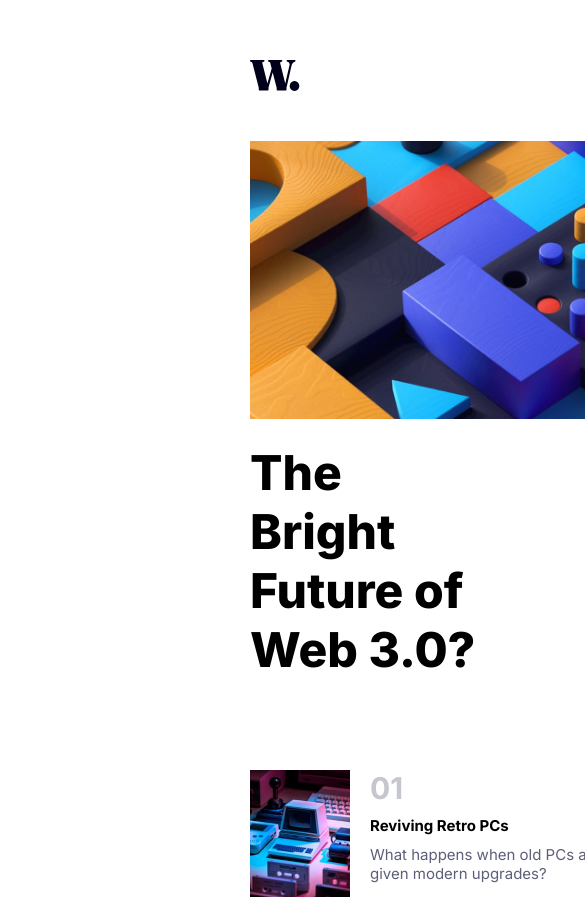
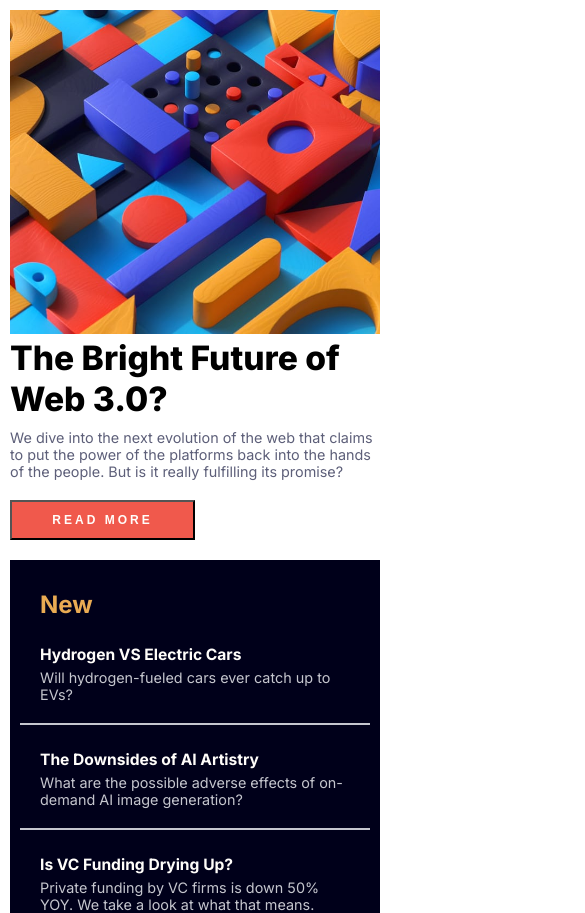
Before and after one commit to BikramNischal/news-homepage, a React (Vite) app: page / in a window 390 px wide. Shown: the top 913 px of the page, 585 px wide, since content can reach past the window. Built offline with nearby package versions, Linux system fonts and the light colour scheme.

Commit message:
added some responsiveness

```diff
--- a/src/App.jsx
+++ b/src/App.jsx
@@ -1,3 +1,4 @@
+import { useState, useEffect } from "react";
 import Navbar from "./components/Navbar";
 import MainContent from "./components/MainContent";
 import SideContent from "./components/SideContent";
@@ -6,9 +7,11 @@ import BottomContent from "./components/BottomContent";
 import "./styles/AppStyle.css";
 
 function App() {
+    const [screenWidth, setScreenWidth] = useState(window.innerWidth);
+    // window.addEventListener('resize', setScreenWidth(window.innerWidth));
     return (
         <>
-            <Navbar />
+            <Navbar screensize = {screenWidth}/>
             <div className="main-container">
                 <MainContent />
                 <SideContent />
--- a/src/components/MainContent.jsx
+++ b/src/components/MainContent.jsx
@@ -4,7 +4,10 @@ import "../styles/MainContentStyles.css";
 export default function MainContent() {
     return (
         <div className="main-content">
-            <img className="main-image" src="/assets/images/image-web-3-desktop.jpg" width="500px" alt="news image" />
+            <picture className="main-image" width="500px">
+                <source media="(max-width: 800px)" srcSet="/assets/images/image-web-3-mobile.jpg" />
+                <img src="/assets/images/image-web-3-desktop.jpg" width="100%"  alt="news image" />
+            </picture>
 
             <div className="main-news-details">
                 <h1 className="news-header main-header"> The Bright Future of Web 3.0?</h1>
--- a/src/components/Navbar.jsx
+++ b/src/components/Navbar.jsx
@@ -1,10 +1,11 @@
 import "../styles/NavbarStyles.css";
 
 
-export default function Navbar() {
+export default function Navbar( props) {
+    if (props.screensize > 800) {
         return (
             <div className="nav-bar">
-            <img className="navbar-logo" src="/assets/images/logo.svg"  width="50px" alt="company logo" />
+                <img className="navbar-logo" src="/assets/images/logo.svg" width="50px" alt="company logo" />
                 <ul className="nav-list">
                     <li>Home</li>
                     <li>New</li>
@@ -15,3 +16,4 @@ export default function Navbar() {
             </div>
         );
     }
+}
--- a/src/styles/AppStyle.css
+++ b/src/styles/AppStyle.css
@@ -17,13 +17,39 @@
 html {
     font-size: 15px;
     font-family: 'Inter', sans-serif;
-    padding : 10px 250px;
+    padding : 10px 100px;
 }
 
 .main-container{
     width: 100%;
-    min-width: 1000px;
-    min-height: 400px;
+    min-width: 900px;
+    min-height: 200px;
     display:flex;
+    justify-content: space-between;
     margin-bottom: 50px;
 }
+
+
+
+@media only screen and ( max-width: 1100px) {
+    html{
+        padding: 10px 40px;
+        font-size: 14px;
+    }
+
+    .main-container{
+        min-width: 700px;
+    }
+}
+
+@media only screen and (max-width: 800px){
+    html{
+        font-size: 12px;
+        padding: 10px;
+    }
+
+    .main-container{
+        min-width: 250px;
+        flex-direction: column;
+    }
+}
--- a/src/styles/BottomContentStyles.css
+++ b/src/styles/BottomContentStyles.css
@@ -1,13 +1,14 @@
 
 .bottom-content{
     width:100%;
-    min-width:1000px;
+    min-width:900px;
     display:flex;
     margin-bottom: 50px;
 }
 
 .news-container{
     display:flex;
+    width: 33%;
 }
 
 .news-container:active .trending-header,
@@ -35,3 +36,38 @@
     width: 100px;
     margin-right: 20px;
 }
+
+
+@media only screen and (max-width: 1100px){
+    .bottom-content{
+        min-width: 700px;
+    }
+    .trending-news-image{
+        width: 80px;
+    }
+}
+
+@media only screen and (max-width: 800px){
+    .bottom-content{
+        flex-direction: column;
+        gap : 20px;
+        width: 100%;
+        min-width: 250px;
+    }
+
+    .news-container{
+        width: 100%;
+    }
+
+    .trending-news-image{
+        width: 100px;
+    }
+
+    .trending-header{
+        font-size: 1.5rem;
+    }
+
+    .trending-sub-header{
+        font-size: 1.2rem;
+    }
+}
--- a/src/styles/MainContentStyles.css
+++ b/src/styles/MainContentStyles.css
@@ -1,5 +1,5 @@
 .main-content {
-    width: 70%;
+    width: 65%;
     margin-right: 30px;
     margin-bottom: 20px;
 }
@@ -12,21 +12,22 @@
 .main-news-details {
     width: 100%;
     display: flex;
+    gap: 10px;
 }
 
 .main-header {
-    font-size: 3.2rem;
+    font-size: 3rem;
     width: 50%;
+    min-width: 250px;
     padding-right: 100px;
     font-weight: 800;
 }
 
 .news-description {
     width: 50%;
-}
-
-.news-description {
+    font-size: 1rem;
     display: flex;
+    gap: 10px;
     flex-direction: column;
     justify-content: space-between;
 }
@@ -39,7 +40,7 @@
     width: 50%;
     height: 50px;
     font-weight: 800;
-    font-size: 16px;
+    font-size: 1rem;
     border-radius: 0;
     background-color: var(--primary-red);
     color: var(--secondary-white);
@@ -49,3 +50,54 @@
 .btn:active, .btn:hover{
     background-color: var(--secondary-very-dark-blue);
 }
+
+
+@media only screen and (max-width: 1350px){
+    .news-header{
+        font-size: 2.8rem;
+        padding-right: 50px;
+    }
+
+    .btn{
+        height: 40px;
+    }
+}
+
+@media only screen and ( max-width: 1100px){
+    .news-header{
+        font-size: 2.8rem;
+        padding-right: 20px;
+    }
+
+    .news-description{
+        font-size: 0.9rem;
+    }
+
+    .btn{
+        width: 70%;
+    }
+}
+
+@media only screen and (max-width: 800px){
+    .main-content{
+        width: 100%;
+    }
+
+    .main-news-details{
+        flex-direction: column;
+    }
+
+    .main-header{
+        width: 100%;
+    }
+
+    .news-description{
+        width:100%;
+        font-size: 1.2rem;
+        gap: 20px;
+    }
+
+    .btn{
+        width:50%;
+    }
+}
--- a/src/styles/NavbarStyles.css
+++ b/src/styles/NavbarStyles.css
@@ -1,4 +1,5 @@
 .nav-bar{
+    width: 100%;
     min-width: 1000px;
     display: flex;
     align-items: center;
@@ -12,13 +13,25 @@
 }
 
 .nav-list{
-    width: 50%;
+    width: 60%;
     list-style: none;
     display: flex;
     align-items: center;
-    justify-content: space-evenly;
+    justify-content: flex-end;
+    gap: 50px;
 }
 
 .nav-list li:active, .nav-list li:hover{
     color: var(--primary-red);
 }
+
+
+@media only screen and ( max-width: 1100px) {
+    .nav-bar{
+        min-width: 600px;
+    }
+
+    .nav-list{
+        gap: 30px;
+    }
+}
--- a/src/styles/SideContentStyles.css
+++ b/src/styles/SideContentStyles.css
@@ -1,5 +1,5 @@
 .side-content{
-    width: 30%;
+    width: 33%;
     display:flex;
     flex-direction: column;
     justify-content: space-between;
@@ -10,6 +10,7 @@
 
 .new-news-main-header{
     height: 10%;
+    min-height: 30px;
     font-size:2rem;
     padding: 10px 0;
     color: var(--primary-orange);
@@ -39,3 +40,59 @@
 .new-news:active .new-news-header , .new-news:hover .new-news-header{
     color: var(--primary-orange);
 }
+
+
+
+@media only screen and (max-width: 1350px){
+    .side-content{
+        padding: 10px 20px;
+    }
+    .new-news{
+        padding: 10px 0;
+    }
+
+    .new-news-header{
+        margin: 5px 0;
+    }
+}
+
+
+@media only screen and (max-width: 1100px){
+    .side-content{
+        padding: 10px;
+    }
+
+    .new-news-main-header{
+        height : 30px;
+        padding: 5px;
+    }
+
+    .new-news{
+        padding: 5px;
+        font-size: 0.9rem;
+    }
+
+    .new-news-header{
+        font-size: 1rem;
+    }
+}
+
+@media only screen and (max-width:800px){
+    .side-content{
+        width: 100%;
+    }
+
+    .new-news-main-header{
+        height: 50px;
+        padding : 20px;
+    }
+
+    .new-news{
+        padding : 20px;
+        font-size: 1.2rem;
+    }
+
+    .new-news-header{
+        font-size: 1.3rem;
+    }
+}
```
Lines whose indentation alone changed are shown as unchanged.
